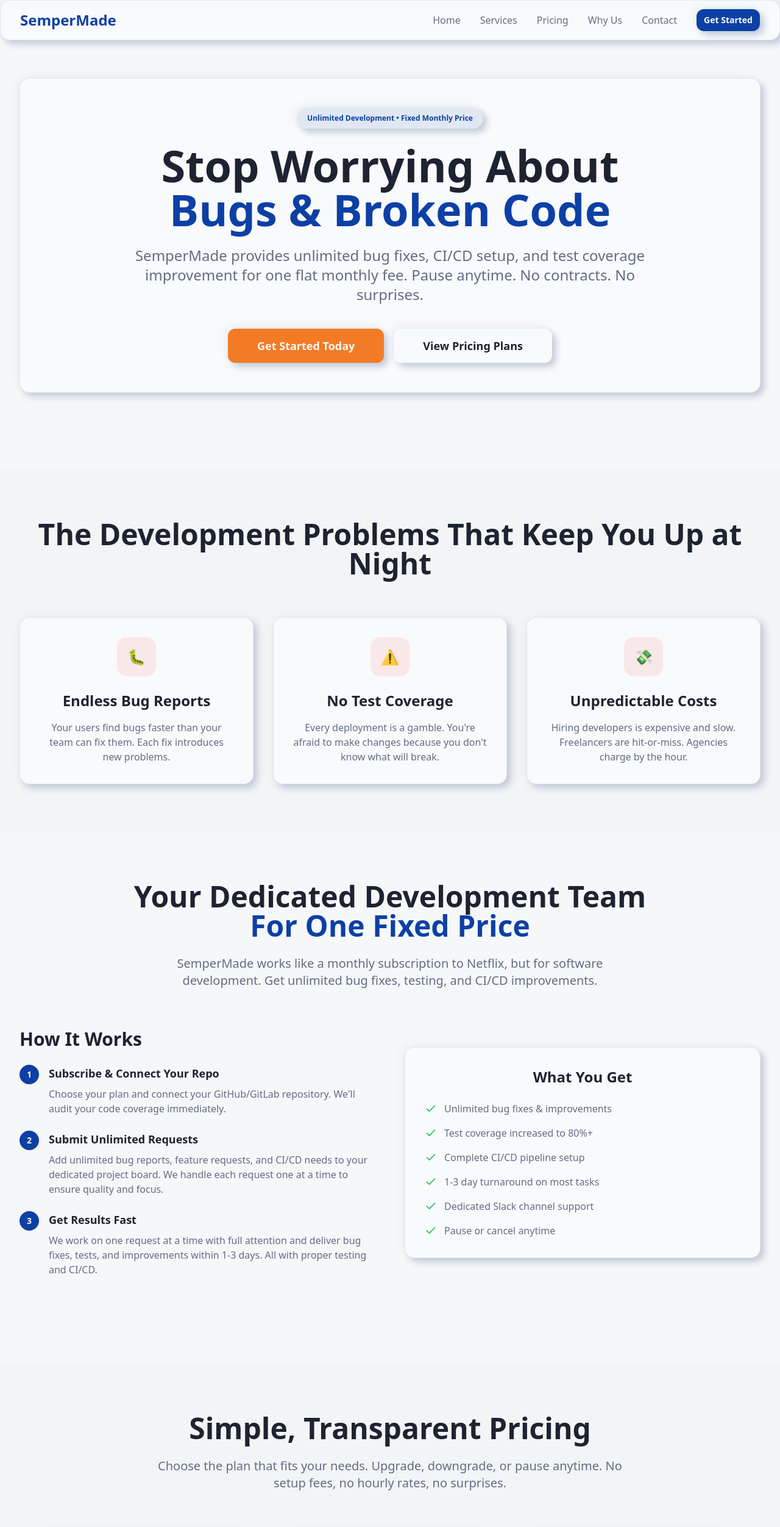
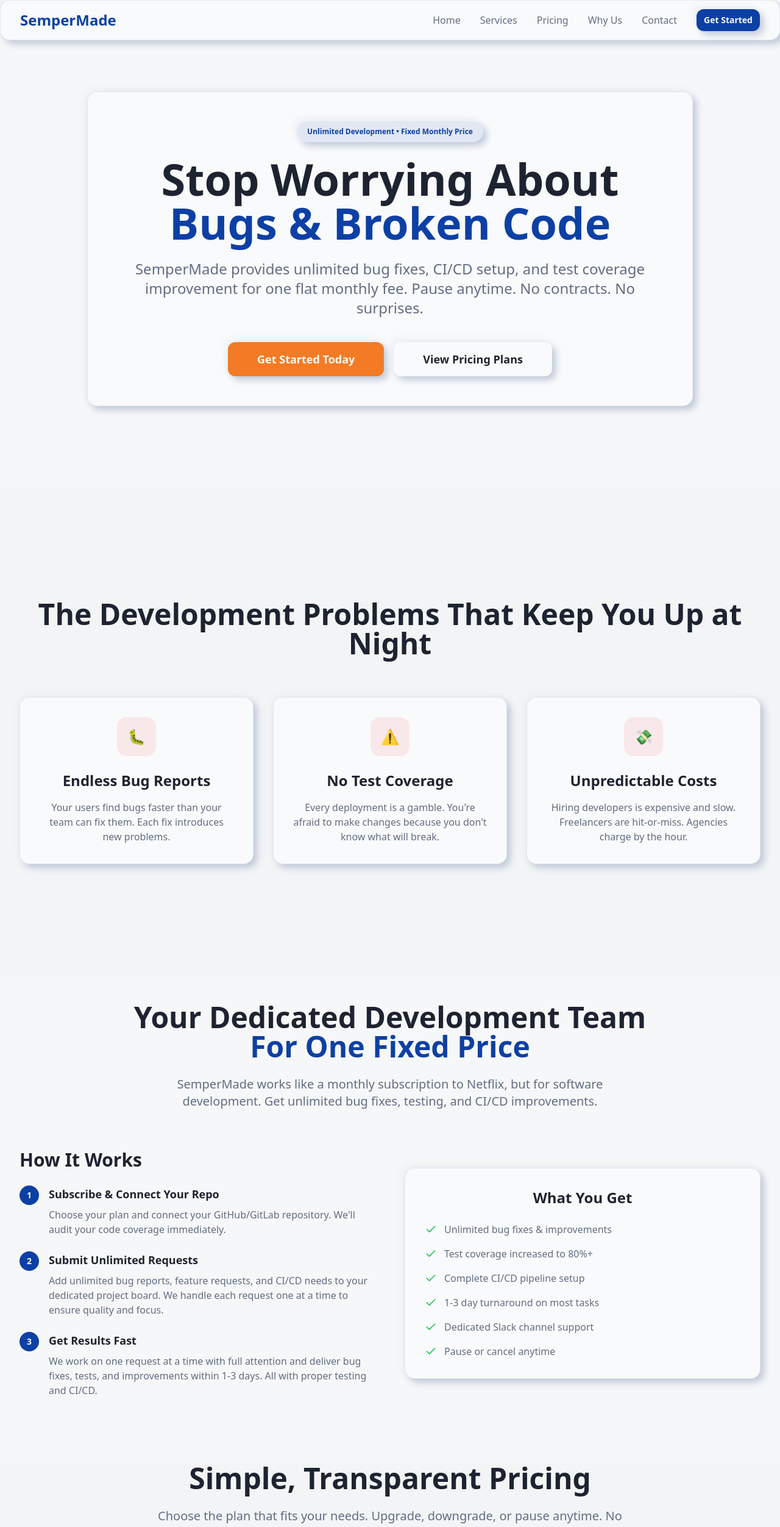
Before and after one commit to semperMade/semperMade.github.io, a React (Vite) app: page / in a window 1280 px wide. Shown: the top 2504 px of the page at 61% size. Built offline with nearby package versions, Linux system fonts and the light colour scheme.

Commit message:
Refactor: Make sections full page height
Ensure sections fill the entire page height when navigating via the navbar.

```diff
--- a/src/components/Navigation.tsx
+++ b/src/components/Navigation.tsx
@@ -8,7 +8,12 @@ const Navigation = () => {
   const scrollToSection = (sectionId: string) => {
     const element = document.getElementById(sectionId);
     if (element) {
-      element.scrollIntoView({ behavior: 'smooth' });
+      const navHeight = 64; // Height of fixed navbar
+      const elementPosition = element.offsetTop - navHeight;
+      window.scrollTo({
+        top: elementPosition,
+        behavior: 'smooth'
+      });
     }
     setIsMenuOpen(false);
   };
--- a/src/pages/Index.tsx
+++ b/src/pages/Index.tsx
@@ -9,7 +9,7 @@ const Index = () => {
     <div className="min-h-screen bg-background">
       <Navigation />
       {/* Hero Section */}
-      <section id="hero" className="relative py-20 px-4 sm:px-6 lg:px-8 pt-32">
+      <section id="hero" className="relative min-h-screen flex items-center justify-center px-4 sm:px-6 lg:px-8 pt-16">
         <div className="max-w-7xl mx-auto text-center">
           <div className="neo-card p-12 mb-12">
             <Badge className="mb-6 neo-raised px-4 py-2 bg-primary/10 text-primary font-semibold">
@@ -36,8 +36,8 @@ const Index = () => {
       </section>
 
       {/* Problem Section */}
-      <section className="py-20 px-4 sm:px-6 lg:px-8 bg-muted/30">
-        <div className="max-w-7xl mx-auto">
+      <section className="min-h-screen flex items-center justify-center px-4 sm:px-6 lg:px-8 bg-muted/30">
+        <div className="max-w-7xl mx-auto w-full">
           <div className="text-center mb-16">
             <h2 className="text-4xl md:text-5xl font-bold text-foreground mb-6">
               The Development Problems That Keep You Up at Night
@@ -76,8 +76,8 @@ const Index = () => {
       </section>
 
       {/* Solution Section */}
-      <section id="solution" className="py-20 px-4 sm:px-6 lg:px-8">
-        <div className="max-w-7xl mx-auto">
+      <section id="solution" className="min-h-screen flex items-center justify-center px-4 sm:px-6 lg:px-8">
+        <div className="max-w-7xl mx-auto w-full">
           <div className="text-center mb-16">
             <h2 className="text-4xl md:text-5xl font-bold text-foreground mb-6">
               Your Dedicated Development Team
@@ -145,8 +145,8 @@ const Index = () => {
       </section>
 
       {/* Pricing Section */}
-      <section id="pricing" className="py-20 px-4 sm:px-6 lg:px-8 bg-muted/30">
-        <div className="max-w-7xl mx-auto">
+      <section id="pricing" className="min-h-screen flex items-center justify-center px-4 sm:px-6 lg:px-8 bg-muted/30">
+        <div className="max-w-7xl mx-auto w-full">
           <div className="text-center mb-16">
             <h2 className="text-4xl md:text-5xl font-bold text-foreground mb-6">
               Simple, Transparent Pricing
@@ -266,8 +266,8 @@ const Index = () => {
       </section>
 
       {/* Why Choose Us Section */}
-      <section id="why-choose" className="py-20 px-4 sm:px-6 lg:px-8">
-        <div className="max-w-7xl mx-auto">
+      <section id="why-choose" className="min-h-screen flex items-center justify-center px-4 sm:px-6 lg:px-8">
+        <div className="max-w-7xl mx-auto w-full">
           <div className="text-center mb-16">
             <h2 className="text-4xl md:text-5xl font-bold text-foreground mb-6">
               Why Companies Choose SemperMade
@@ -316,8 +316,8 @@ const Index = () => {
       </section>
 
       {/* Final CTA Section */}
-      <section className="py-20 px-4 sm:px-6 lg:px-8 bg-primary/5">
-        <div className="max-w-4xl mx-auto text-center">
+      <section className="min-h-screen flex items-center justify-center px-4 sm:px-6 lg:px-8 bg-primary/5">
+        <div className="max-w-4xl mx-auto text-center w-full">
           <div className="neo-card p-12">
             <h2 className="text-4xl md:text-5xl font-bold text-foreground mb-6">
               Ready to Stop Worrying About Bugs?
```
